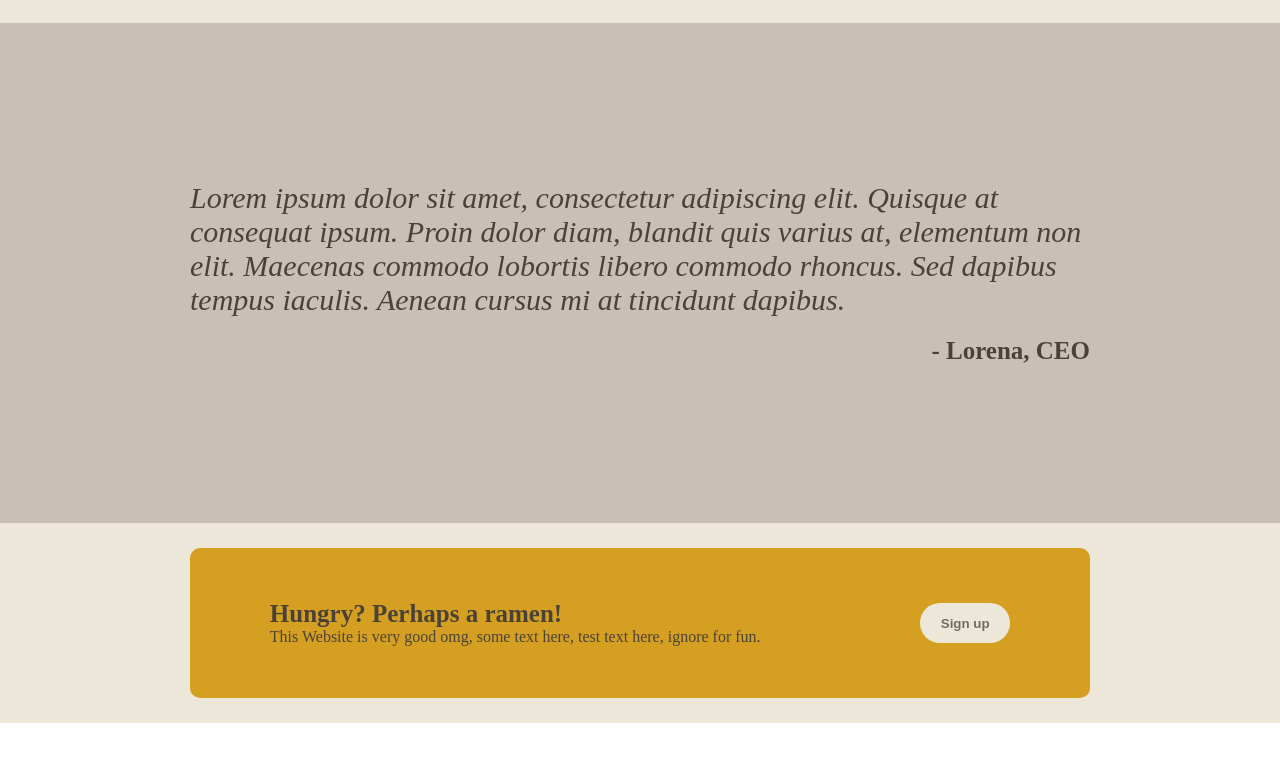
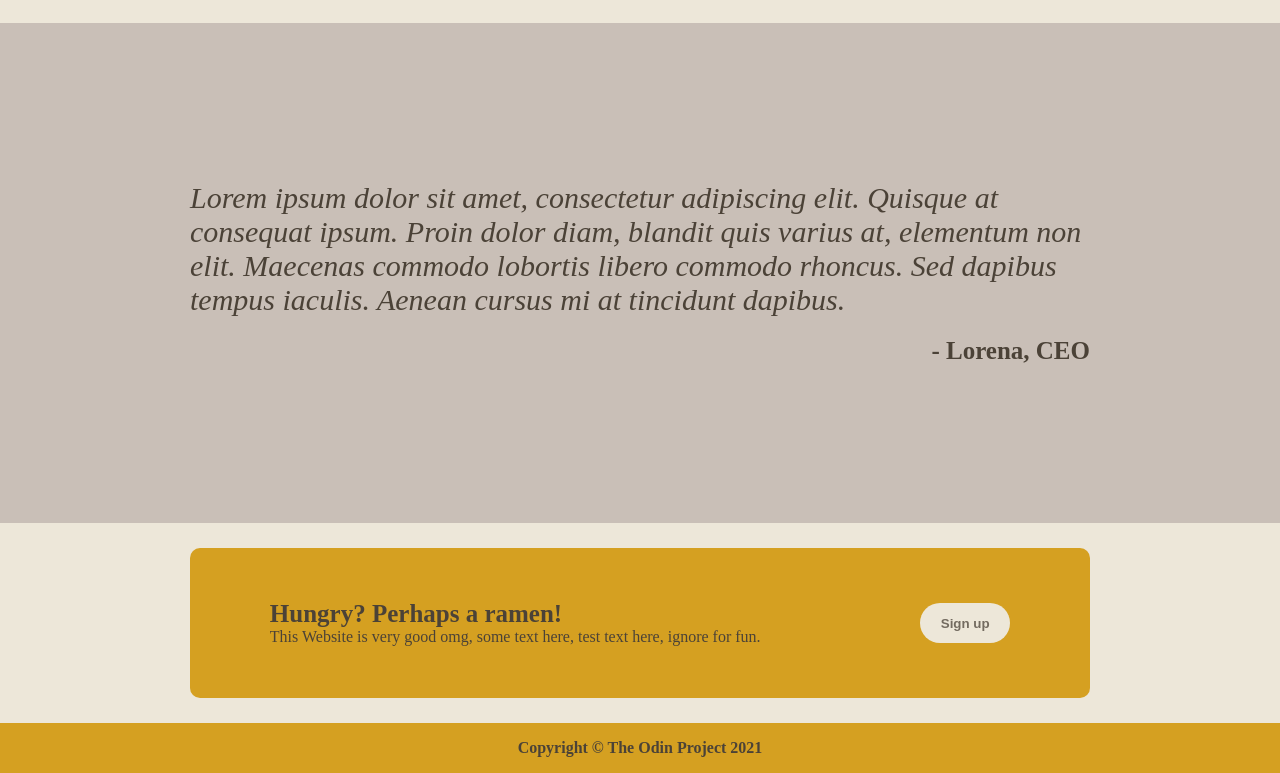
Before and after one commit to psytins/panda-cantina-webpage, a plain HTML site: page index.html in a window 1280 px wide. Shown: the part 837-1610 px from the top of the page. Before the commit the page ends 1560 px from the top, so only its background shows below. Drawn offline with Linux system fonts and the light colour scheme.

Commit message:
footer added

```diff
--- a/index.html
+++ b/index.html
@@ -61,8 +61,8 @@
                 <div><input type="button" value="Sign up" class="subscribe-signup-button"></div>
             </div>
         </div>
-
-
-
+        <div class="footer-area-container">
+            <div class="copywrite"><p>Copyright © The Odin Project 2021</p></div>
+        </div>
     </body>
 </html>
--- a/style.css
+++ b/style.css
@@ -173,15 +173,29 @@
 }
 .subscribe-signup-button{
     font-weight: bold;
-    background-color: #736B60;
-    color: #EDE7D9;
+    background-color: #EDE7D9;
+    color: #736B60;
     width: 90px;
     height: 40px;
     border: 0px;
     border-radius: 20px;
     transition-duration: 0.4s;
 }
-.subscribe-signup-button{
-    background-color: #EDE7D9;
-    color: #736B60;
+.subscribe-signup-button:hover{
+    background-color: #736B60;
+    color: #EDE7D9;
 }
+
+/*############# Footer Area ###############*/
+.footer-area-container{
+    display: flex;
+    background-color: #D5A021;
+    height: 50px;
+    align-items: center;
+    justify-content: center;
+}
+
+.copywrite{
+    color: #4B4237;
+    font-weight: bold;
+}
```
